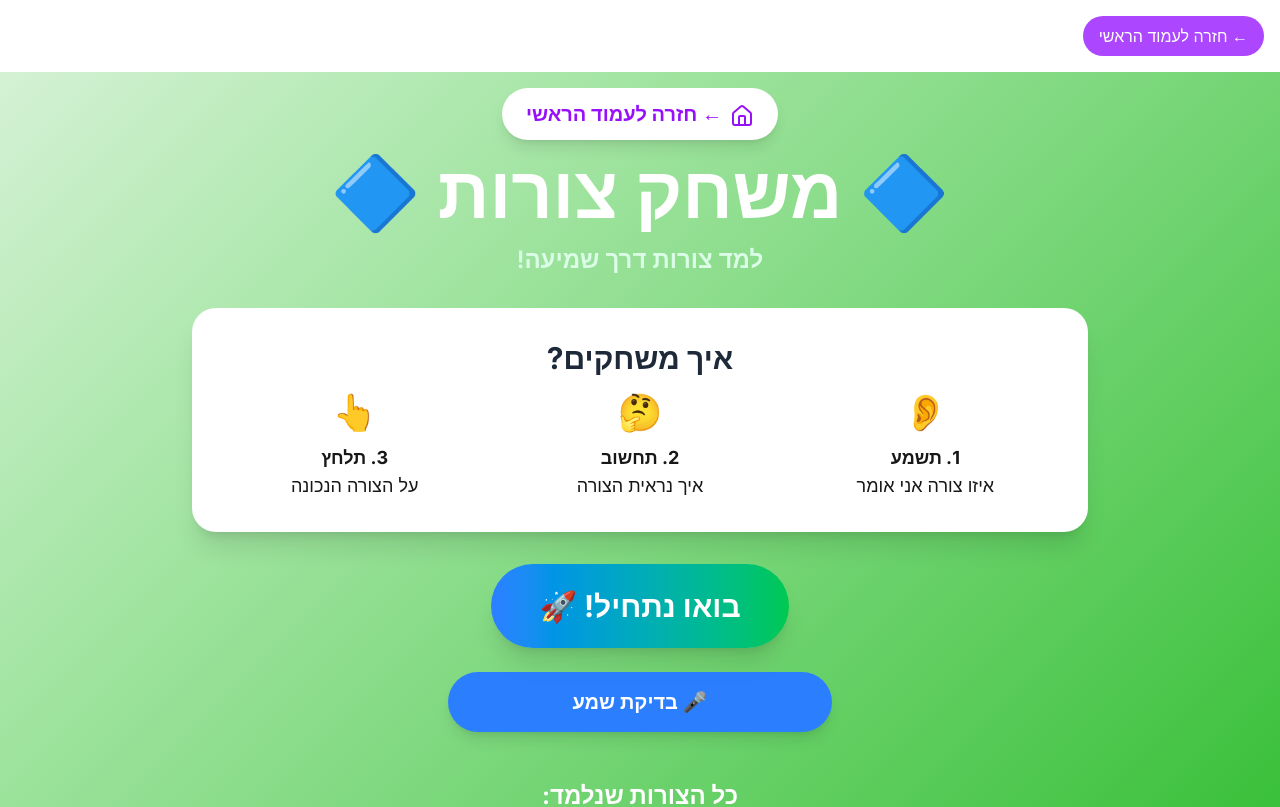
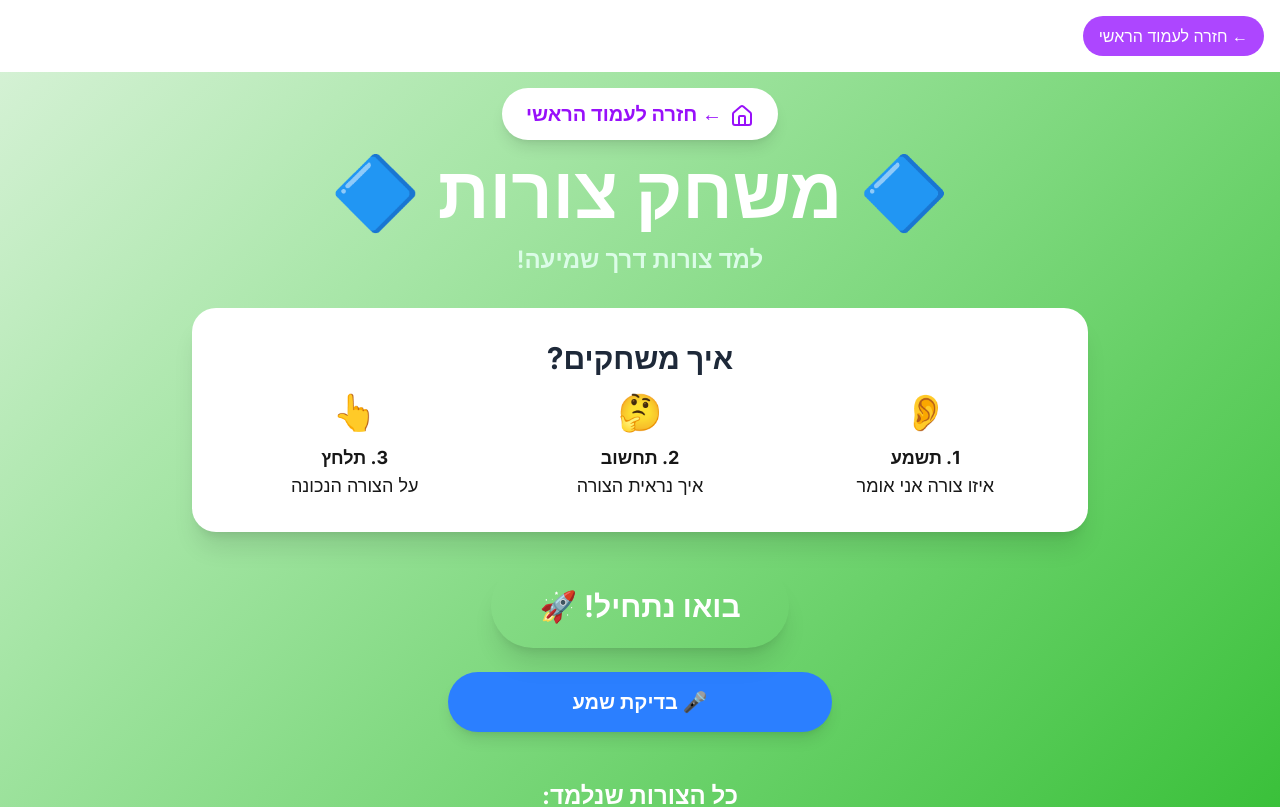
Before and after one commit to benshabbat/GamesForMyKids, a Next.js app in the folder gamesformykids/: page /games/shapes in a window 1280 px wide. Shown: the top 807 px of the page. Built offline with nearby package versions, Linux system fonts and the light colour scheme.

Commit message:
refactor: update GameStartButton props to use fromColor and toColor for gradient styling

```diff
--- a/gamesformykids/app/games/letters/StartScreen.tsx
+++ b/gamesformykids/app/games/letters/StartScreen.tsx
@@ -42,8 +42,8 @@ export default function StartScreen({ letters, onStart }: StartScreenProps) {
         {/* כפתור התחלה */}
         <GameStartButton
           onStart={onStart}
-          bgClass="bg-gradient-to-r from-yellow-500 to-orange-500"
-          bgClassHover="hover:from-yellow-600 hover:to-orange-600"
+          fromColor="yellow"
+          toColor="orange"
         />
 
         {/* כפתור הפעלת שמע פשוט */}
--- a/gamesformykids/app/games/memory/StartScreen.tsx
+++ b/gamesformykids/app/games/memory/StartScreen.tsx
@@ -40,9 +40,8 @@ export default function StartScreen({ onStart, animals }: StartScreenProps) {
         {/* כפתור התחלה */}
         <GameStartButton
           onStart={onStart}
-          bgClass="bg-gradient-to-r from-pink-500 to-purple-500"
-          bgClassHover="hover:from-pink-600 hover:to-purple-600"
         />
+
         {/* כפתור בדיקת שמע פשוט */}
         <div className="mb-8">
           <button
--- a/gamesformykids/app/games/shapes/StartScreen.tsx
+++ b/gamesformykids/app/games/shapes/StartScreen.tsx
@@ -60,9 +60,10 @@ export default function StartScreen({ shapes, onStart }: StartScreenProps) {
         {/* כפתור התחלה */}
         <GameStartButton
           onStart={onStart}
-          bgClass="bg-gradient-to-r from-blue-500 to-green-500"
-          bgClassHover="hover:from-blue-600 hover:to-green-600"
+          fromColor="blue"
+          toColor="green"
         />
+
 
         {/* כפתור הפעלת שמע פשוט */}
         <div className="mb-8">
--- a/gamesformykids/components/shared/GameStartButton.tsx
+++ b/gamesformykids/components/shared/GameStartButton.tsx
@@ -1,19 +1,19 @@
 interface GameStartButtonProps {
   onStart: () => void;
-  bgClass?: string;
-    bgClassHover?: string;
+  fromColor?: string;
+  toColor?: string;
 }
 
 //todo: just name for colors to gradient ex (from name-color to name-color)
 function GameStartButton({
   onStart,
-  bgClass = "bg-gradient-to-r from-pink-500 to-purple-500",
-  bgClassHover = "hover:from-pink-600 hover:to-purple-600",
+  fromColor = "pink",
+  toColor = "purple",
 }: GameStartButtonProps) {
   return (
     <button
       onClick={onStart}
-      className={`px-12 py-6 ${bgClass} text-white rounded-full text-3xl font-bold ${bgClassHover} transition-all duration-300 shadow-xl hover:shadow-2xl transform hover:scale-105 mb-6`}
+      className={`px-12 py-6 bg-gradient-to-r from-${fromColor}-500 to-${toColor}-500 text-white rounded-full text-3xl font-bold hover:from-${fromColor}-600 hover:to-${toColor}-600 transition-all duration-300 shadow-xl hover:shadow-2xl transform hover:scale-105 mb-6`}
     >
       בואו נתחיל! 🚀
     </button>
```
